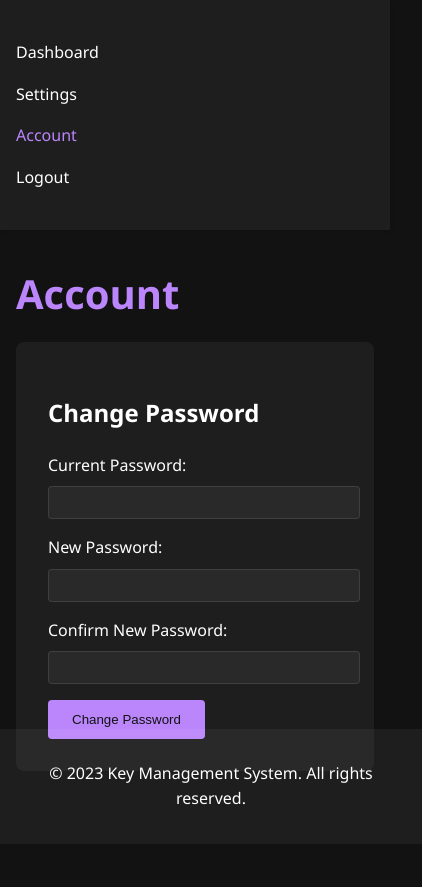
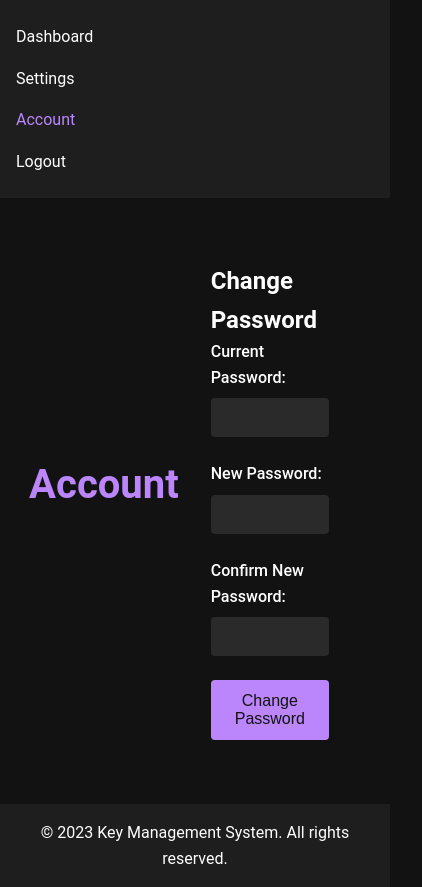
Before and after one commit to Zaidbaidadekalb/website2, a plain HTML site: page public/account.html in a window 390 px wide. Shown: the whole page, 422 px wide, since content can reach past the window. Before the commit the page ends 844 px from the top, so only its background shows below. Drawn offline with Linux system fonts and the light colour scheme.

Commit message:
Update styles.css

```diff
--- a/public/css/styles.css
+++ b/public/css/styles.css
@@ -1,29 +1,44 @@
 :root {
     --bg-color: #121212;
+    --bg-light: #1e1e1e;
     --text-color: #ffffff;
     --primary-color: #bb86fc;
     --secondary-color: #03dac6;
     --error-color: #cf6679;
 }
 
+* {
+    margin: 0;
+    padding: 0;
+    box-sizing: border-box;
+}
+
 body {
-    font-family: 'Segoe UI', Tahoma, Geneva, Verdana, sans-serif;
+    font-family: 'Roboto', sans-serif;
     background-color: var(--bg-color);
     color: var(--text-color);
     line-height: 1.6;
-    margin: 0;
-    padding: 0;
+    min-height: 100vh;
+    display: flex;
+    flex-direction: column;
+}
+
+.glass-morphism {
+    background: rgba(30, 30, 30, 0.25);
+    box-shadow: 0 8px 32px 0 rgba(31, 38, 135, 0.37);
+    backdrop-filter: blur(4px);
+    -webkit-backdrop-filter: blur(4px);
+    border-radius: 10px;
+    border: 1px solid rgba(255, 255, 255, 0.18);
 }
 
 header {
-    background-color: rgba(255, 255, 255, 0.05);
     padding: 1rem;
-    box-shadow: 0 2px 4px rgba(0, 0, 0, 0.1);
+    background-color: var(--bg-light);
 }
 
 nav ul {
     list-style-type: none;
-    padding: 0;
     display: flex;
     justify-content: flex-end;
 }
@@ -35,157 +50,82 @@ nav ul li {
 nav ul li a {
     color: var(--text-color);
     text-decoration: none;
-    transition: color 0.3s ease;
+    transition: color 0.3s ease, transform 0.3s ease;
 }
 
 nav ul li a:hover,
 nav ul li a.active {
     color: var(--primary-color);
+    transform: translateY(-2px);
 }
 
 main {
-    max-width: 1200px;
-    margin: 2rem auto;
-    padding: 0 1rem;
+    flex: 1;
+    display: flex;
+    justify-content: center;
+    align-items: center;
+    padding: 2rem;
+}
+
+.container {
+    width: 100%;
+    max-width: 400px;
 }
 
 h1 {
     color: var(--primary-color);
     font-size: 2.5rem;
-    margin-bottom: 1rem;
-}
-
-.cta-button {
-    display: inline-block;
-    background-color: var(--primary-color);
-    color: var(--bg-color);
-    padding: 0.75rem 1.5rem;
-    text-decoration: none;
-    border-radius: 4px;
-    transition: background-color 0.3s ease;
-}
-
-.cta-button:hover {
-    background-color: var(--secondary-color);
+    margin-bottom: 2rem;
+    text-align: center;
 }
 
 form {
-    background-color: rgba(255, 255, 255, 0.05);
     padding: 2rem;
-    border-radius: 8px;
-    max-width: 400px;
-    margin: 0 auto;
 }
 
 .form-group {
-    margin-bottom: 1rem;
+    margin-bottom: 1.5rem;
 }
 
 label {
     display: block;
     margin-bottom: 0.5rem;
+    font-weight: 500;
 }
 
 input[type="text"],
 input[type="password"] {
     width: 100%;
-    padding: 0.5rem;
-    border: 1px solid rgba(255, 255, 255, 0.1);
-    background-color: rgba(255, 255, 255, 0.05);
+    padding: 0.75rem;
+    border: none;
+    background-color: rgba(255, 255, 255, 0.1);
     color: var(--text-color);
     border-radius: 4px;
+    transition: background-color 0.3s ease, box-shadow 0.3s ease;
+}
+
+input[type="text"]:focus,
+input[type="password"]:focus {
+    outline: none;
+    background-color: rgba(255, 255, 255, 0.2);
+    box-shadow: 0 0 0 2px var(--primary-color);
 }
 
 button {
+    width: 100%;
     background-color: var(--primary-color);
     color: var(--bg-color);
     border: none;
     padding: 0.75rem 1.5rem;
     cursor: pointer;
     border-radius: 4px;
-    transition: background-color 0.3s ease;
+    font-size: 1rem;
+    font-weight: 500;
+    transition: background-color 0.3s ease, transform 0.3s ease;
 }
 
 button:hover {
     background-color: var(--secondary-color);
-}
-
-footer {
-    text-align: center;
-    padding: 1rem;
-    background-color: rgba(255, 255, 255, 0.05);
-    position: absolute;
-    bottom: 0;
-    width: 100%;
-}
-
-/* Animations */
-@keyframes fadeIn {
-    from { opacity: 0; }
-    to { opacity: 1; }
-}
-
-.fade-in {
-    animation: fadeIn 0.5s ease-in;
-}
-
-/* Responsive design */
-@media (max-width: 768px) {
-    nav ul {
-        flex-direction: column;
-    }
-
-    nav ul li {
-        margin: 0.5rem 0;
-    }
-}
-
-/* ... (previous styles) ... */
-
-/* Animations */
-@keyframes fadeIn {
-    from { opacity: 0; }
-    to { opacity: 1; }
-}
-
-@keyframes slideIn {
-    from { transform: translateY(-20px); opacity: 0; }
-    to { transform: translateY(0); opacity: 1; }
-}
-
-@keyframes pulse {
-    0% { transform: scale(1); }
-    50% { transform: scale(1.05); }
-    100% { transform: scale(1); }
-}
-
-.fade-in {
-    animation: fadeIn 0.5s ease-in;
-}
-
-.slide-in {
-    animation: slideIn 0.5s ease-out;
-}
-
-.pulse {
-    animation: pulse 2s infinite;
-}
-
-/* Transitions */
-.key-item {
-    transition: all 0.3s ease;
-}
-
-.key-item:hover {
-    transform: translateY(-5px);
-    box-shadow: 0 5px 15px rgba(0, 0, 0, 0.3);
-}
-
-button {
-    transition: background-color 0.3s ease, transform 0.1s ease;
-}
-
-button:hover {
     transform: translateY(-2px);
 }
 
@@ -193,7 +133,6 @@ button:active {
     transform: translateY(1px);
 }
 
-/* Error message */
 .error-message {
     background-color: var(--error-color);
     color: var(--bg-color);
@@ -208,4 +147,37 @@ button:active {
     opacity: 1;
 }
 
-/* ... (add more styles as needed) ... */
+footer {
+    text-align: center;
+    padding: 1rem;
+    background-color: var(--bg-light);
+    margin-top: auto;
+}
+
+@keyframes fadeIn {
+    from { opacity: 0; }
+    to { opacity: 1; }
+}
+
+@keyframes slideUp {
+    from { transform: translateY(20px); opacity: 0; }
+    to { transform: translateY(0); opacity: 1; }
+}
+
+.fade-in {
+    animation: fadeIn 0.5s ease-in;
+}
+
+.slide-up {
+    animation: slideUp 0.5s ease-out;
+}
+
+@media (max-width: 768px) {
+    nav ul {
+        flex-direction: column;
+    }
+
+    nav ul li {
+        margin: 0.5rem 0;
+    }
+}
```
